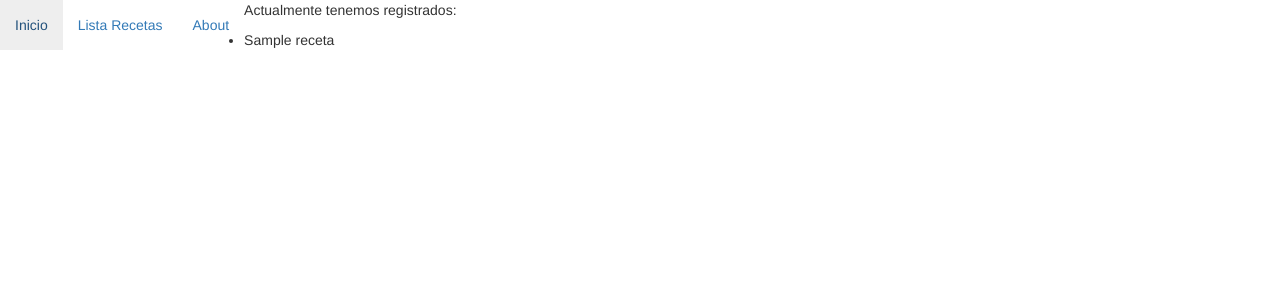
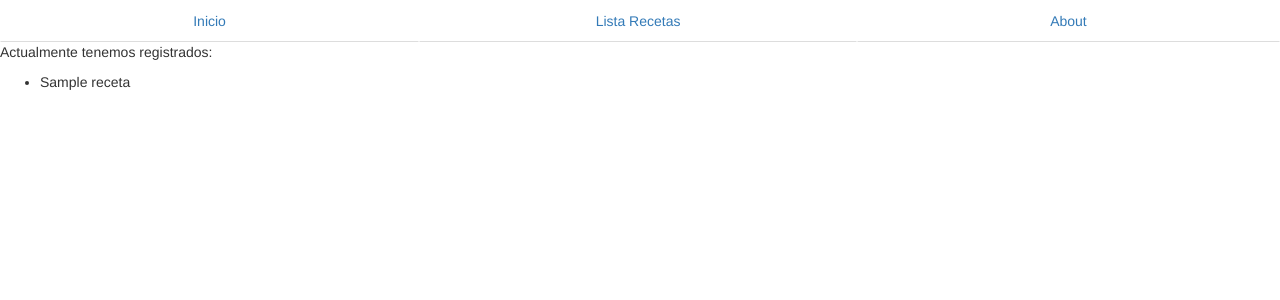
Before and after one commit to pacifi/restaurant, a Django app: page / in a window 1280 px wide. Shown: the top 300 px of the page. Run offline with Django 3.2, Linux system fonts and the light colour scheme; tables that the repository leaves empty hold one stand-in row (values such as "Sample post"); some libraries are stand-ins or nearby versions.

Commit message:
funcion inicio

```diff
--- a/restaurant/restaurant/settings.py
+++ b/restaurant/restaurant/settings.py
@@ -107,7 +107,8 @@ USE_TZ = True
 
 STATIC_URL = '/static/'
 
-STATICFILES_DIRS = (os.path.join(BASE_DIR, 'static'))
+
+STATICFILES_DIRS = (os.path.join(BASE_DIR, 'static'),)
 
 MEDIA_ROOT = os.path.join(BASE_DIR, 'media')
 
--- a/restaurant/templates/base.html
+++ b/restaurant/templates/base.html
@@ -5,12 +5,12 @@
 
 	<meta charset="UTF-8">
 	<title>{% block titulo %}{% endblock %}</title>
-	<link rel="stylesheet" href="{{STATIC_URL}}css/bootstrap.min.css">
+	<link href="{{STATIC_URL}}css/bootstrap.min.css" rel="stylesheet">
 
 </head>
 <body>
 	<header>
-		<ul class="nav navbar-nav">
+		<ul class="nav nav-tabs nav-justified">
 			<li><a href="/">Inicio</a></li>
 			<li><a href="recetas">Lista Recetas</a></li>
 			<li><a href="sobre">About</a></li>
```
Also changed, not shown: 1 other file.
